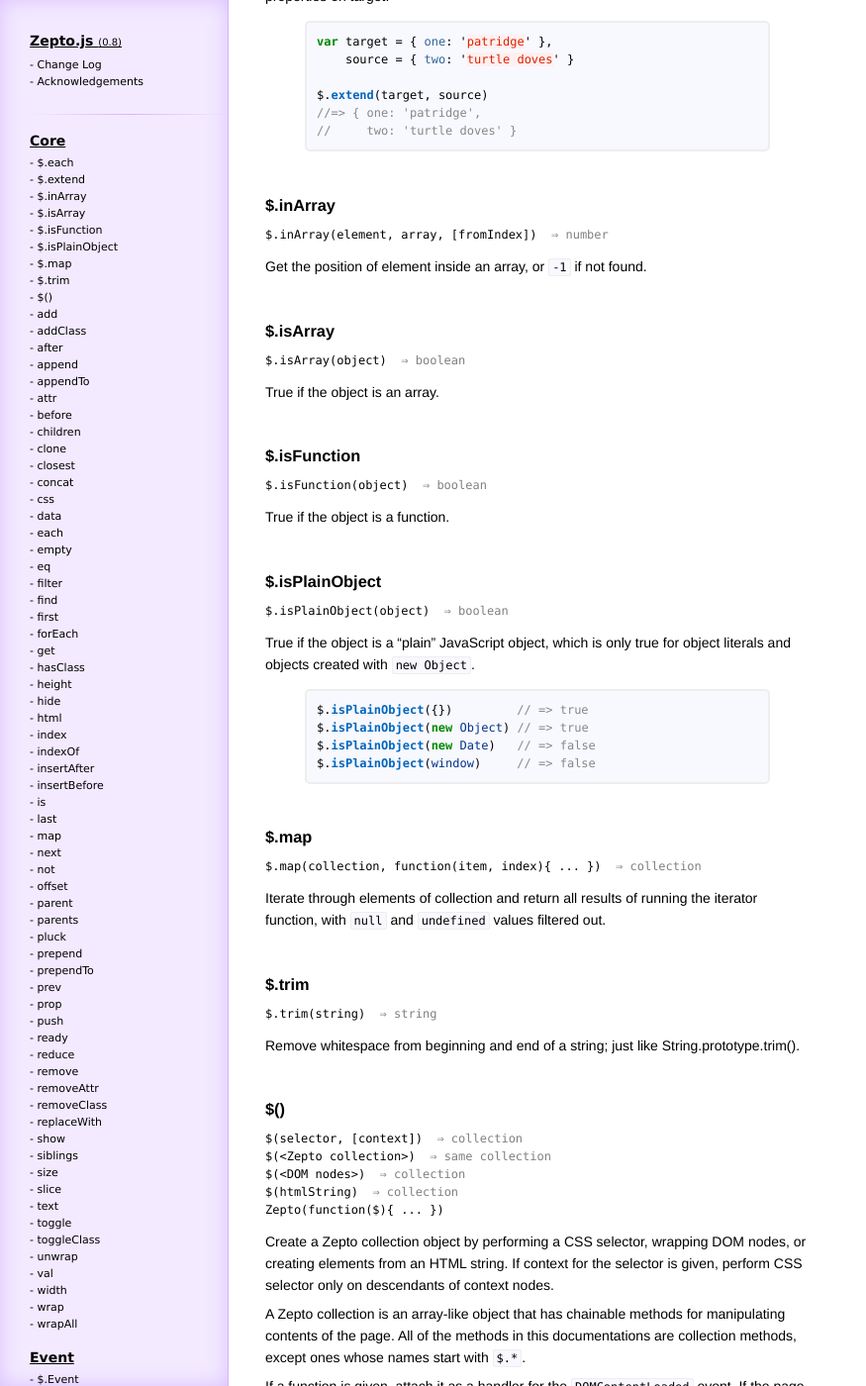
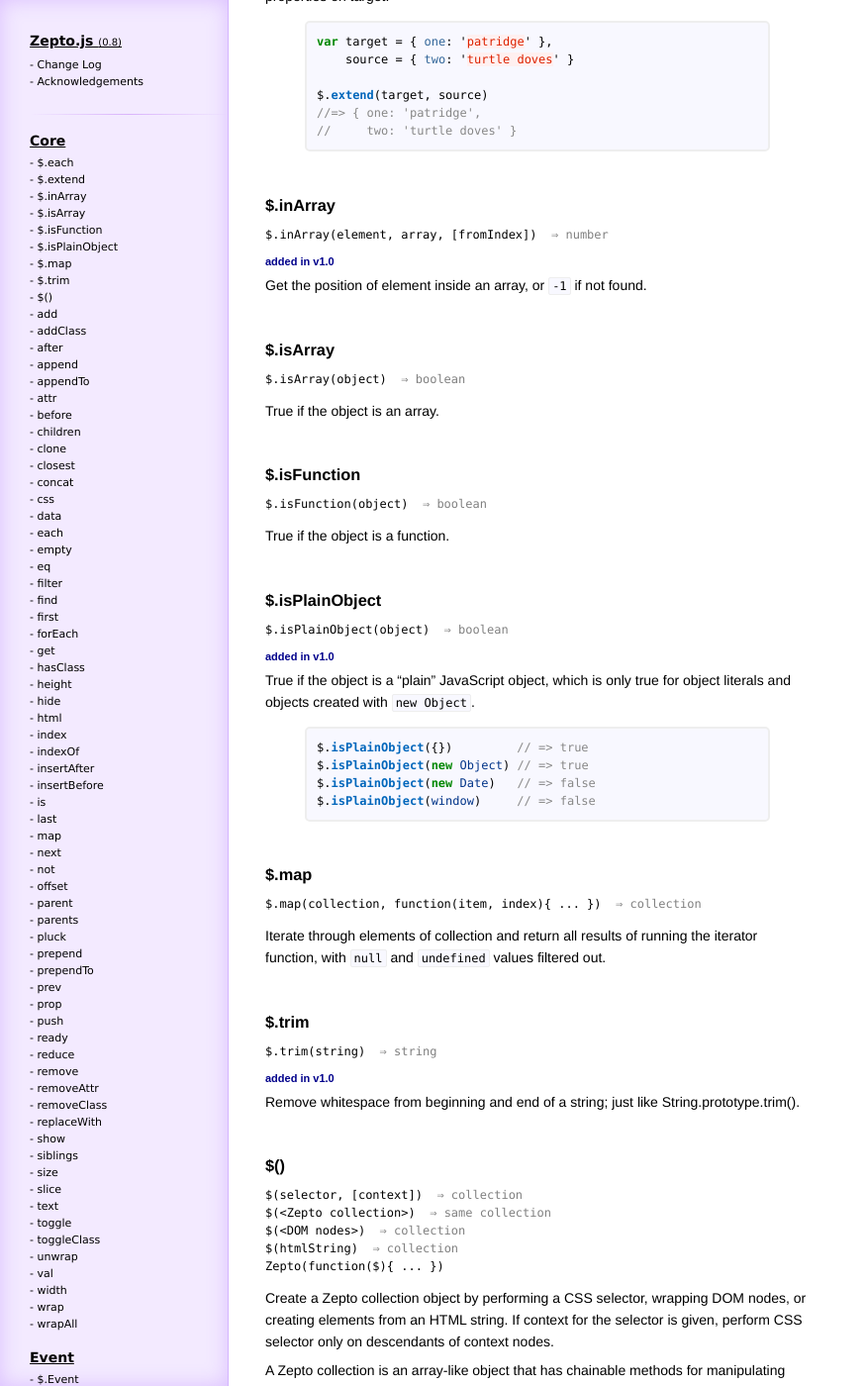
Before and after one commit to madrobby/zepto, a Jekyll site: the page built from index.html, in a window 1280 px wide and 1400 px high, scrolled down 3232 px. Shown: the whole window at 99% size, without its empty margins (0-875 px from the left). Built offline with Jekyll 4.4.1, drawn with Linux system fonts in a browser that asks for light colours; Markdown is read by kramdown in place of the engine named in the settings; some of the changed text lies outside the part shown.

Commit message:
display supported version for new methods

```diff
--- a/_includes/methods_full.html
+++ b/_includes/methods_full.html
@@ -6,6 +6,9 @@
   {% if post.signature %}
   <pre class=signature><code>{{ post.signature | escape }}</code></pre>
   {% endif %}
+  {% if post.version %}
+  <p class=version>added in v{{ post.version }}</p>
+  {% endif %}
   {% if post.deprecated %}
   <p class=warning>Deprecated in favor of <a href="#{{ post.deprecated }}">{{ post.deprecated }}</a></p>
   {% endif %}
--- a/style.css
+++ b/style.css
@@ -74,11 +74,6 @@ ul.toc_section {
 .container {
   max-width: 550px;
   margin: 30px 0 50px 260px;
-}
-.warning {
-  margin-top: 15px;
-  font: bold 11px Arial;
-  color: #770000;
 }
 p {
   margin: 20px 0;
@@ -179,6 +174,12 @@ article.method h3 .emoji { display: none }
   cursor: default;
 }
 article.method p { margin: .5em 0 }
+article.method .warning, article.method .version {
+  margin: 0;
+  font: bold 11px Arial;
+  color: #770000;
+}
+article.method .version { color: darkblue }
 
 article.changelog h3 small { font-weight: normal }
 
```
